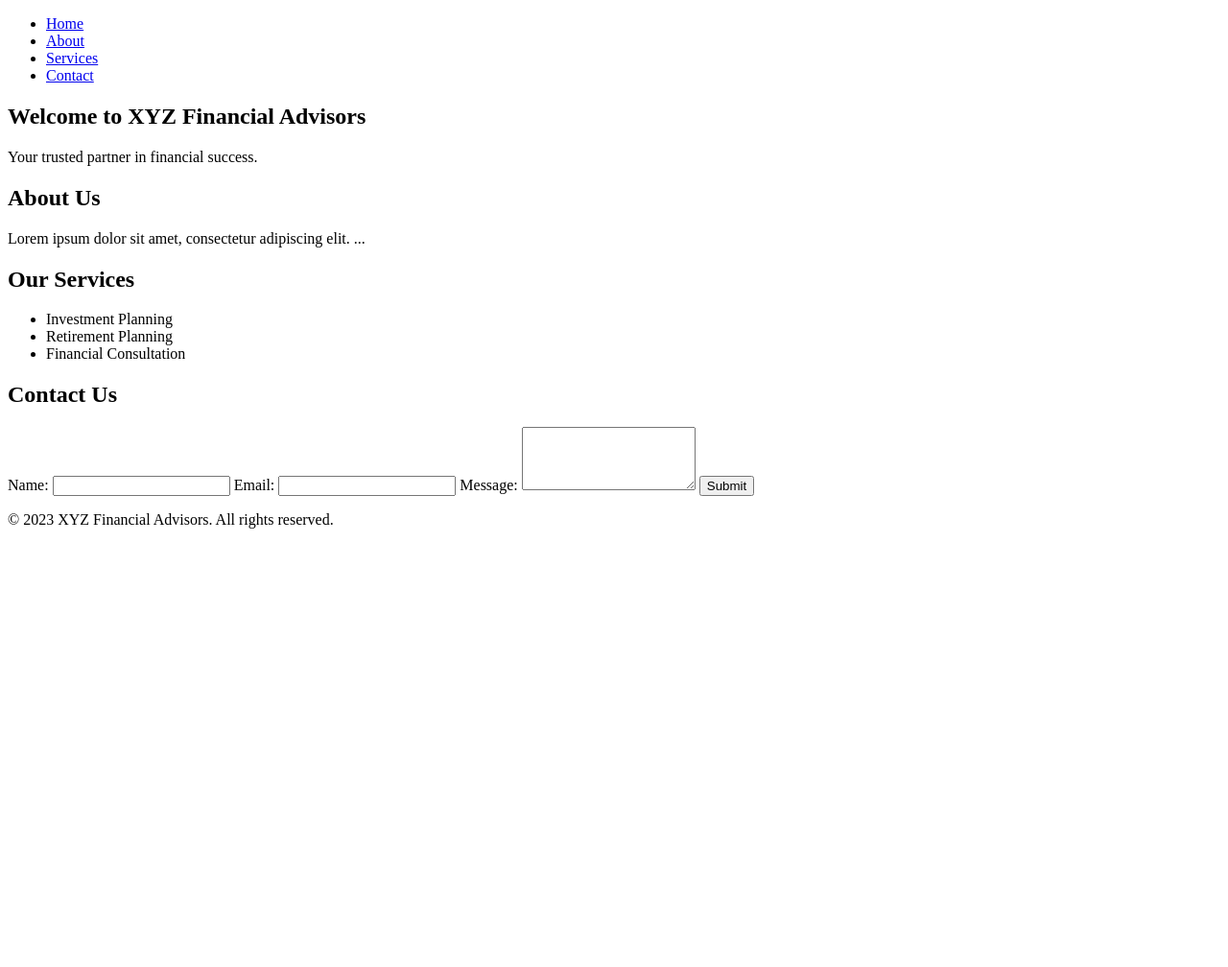
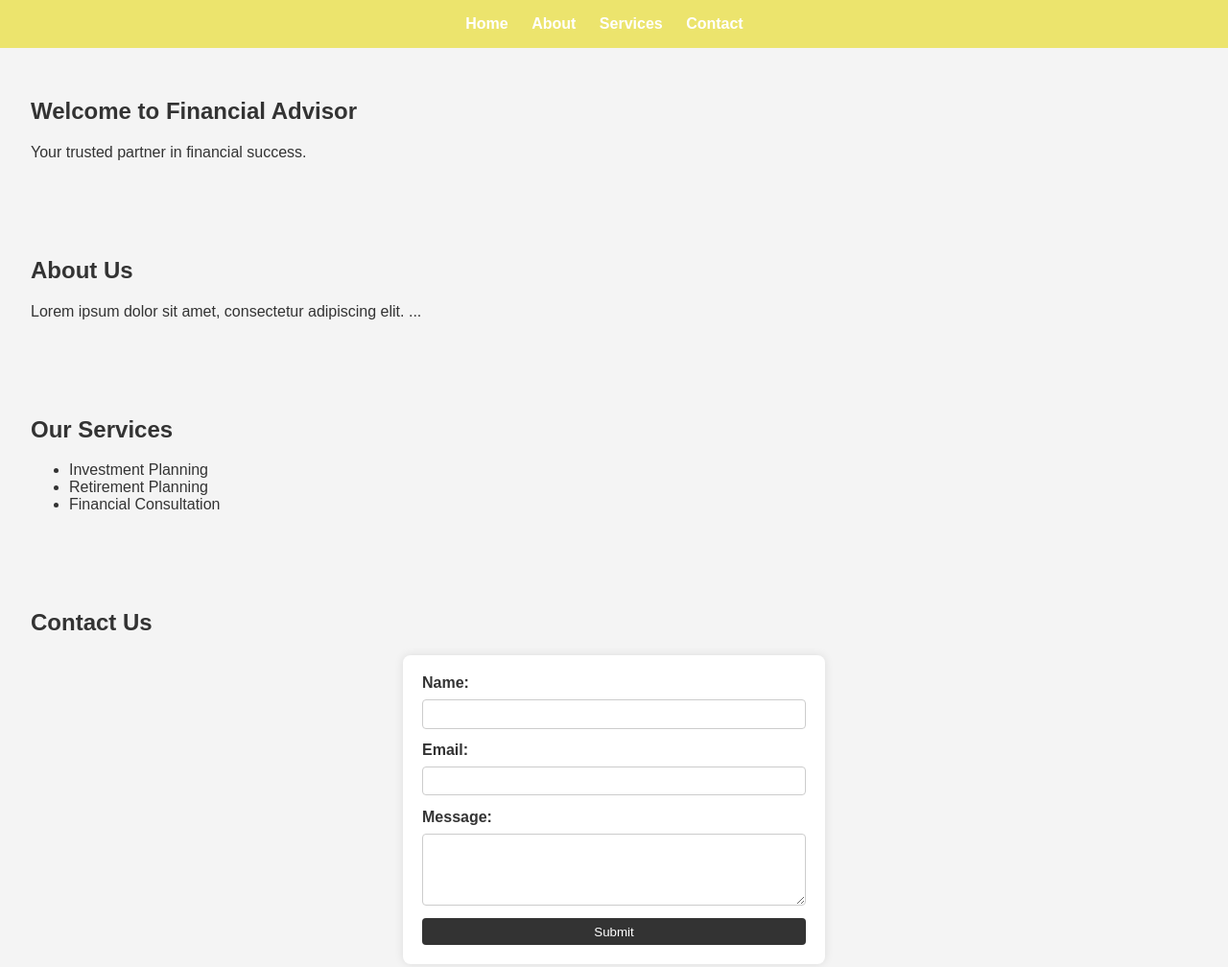
Before and after one commit to Beast227/financial-advisor, a plain HTML site: page index.html in a window 1280 px wide. Shown: the top 1008 px of the page at 96% size. Before the commit the page ends 800 px from the top, so only its background shows below. Drawn offline with Linux system fonts and the light colour scheme.

Commit message:
Structure

```diff
--- a/index.html
+++ b/index.html
@@ -4,7 +4,7 @@
     <meta charset="UTF-8">
     <meta name="viewport" content="width=device-width, initial-scale=1.0">
     <title>Financial Advisor Website</title>
-    <link rel="stylesheet" href="styles.css">
+    <link rel="stylesheet" href="style.css">
 </head>
 <body>
     <header>
@@ -19,7 +19,7 @@
     </header>
 
     <section id="home">
-        <h1>Welcome to XYZ Financial Advisors</h1>
+        <h1>Welcome to Financial Advisor</h1>
         <p>Your trusted partner in financial success.</p>
     </section>
 
@@ -53,7 +53,7 @@
         </form>
     </section>
 
-    <footer>
+    <footer >
         <p>&copy; 2023 XYZ Financial Advisors. All rights reserved.</p>
     </footer>
 
--- a/style.css
+++ b/style.css
@@ -8,8 +8,8 @@ body {
 }
 
 header {
-    background-color: #333;
-    color: #fff;
+    background-color: #ece46d;
+    color: #b25858;
     padding: 1em;
     text-align: center;
 }
```
